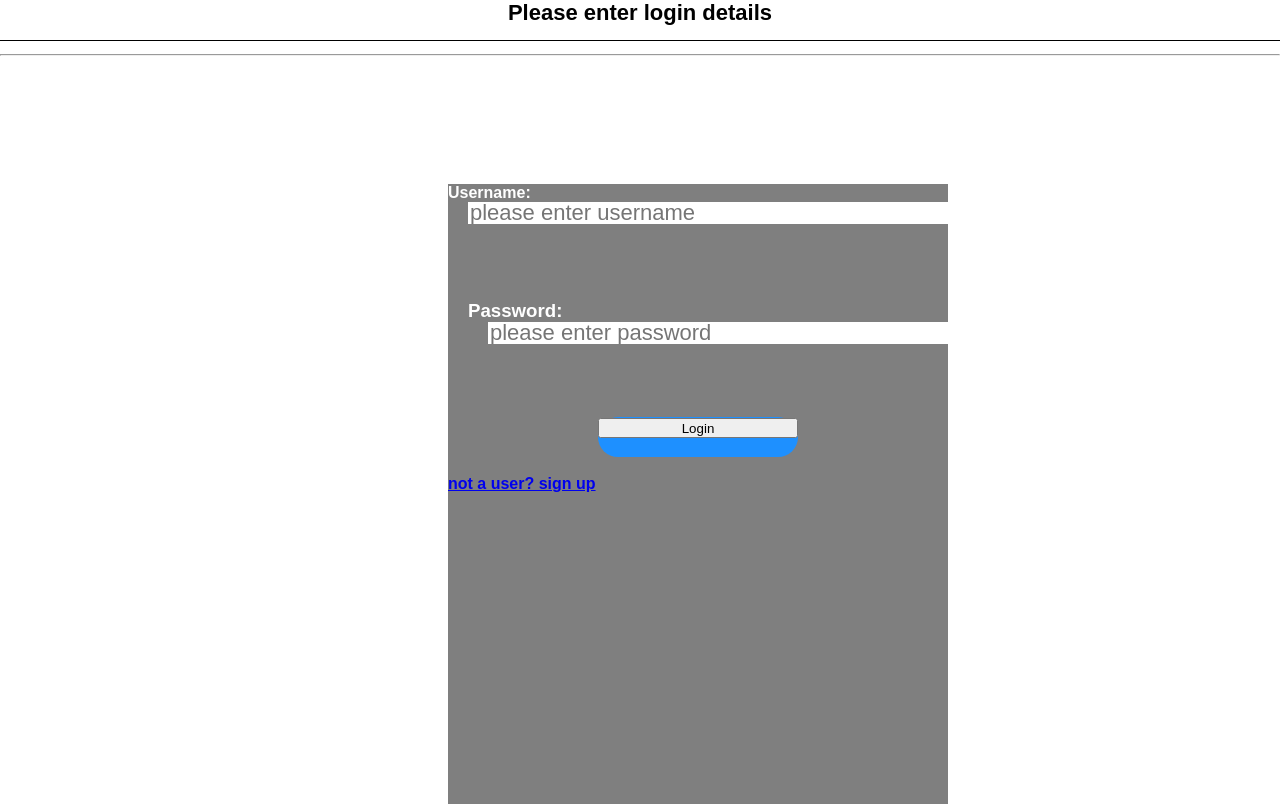
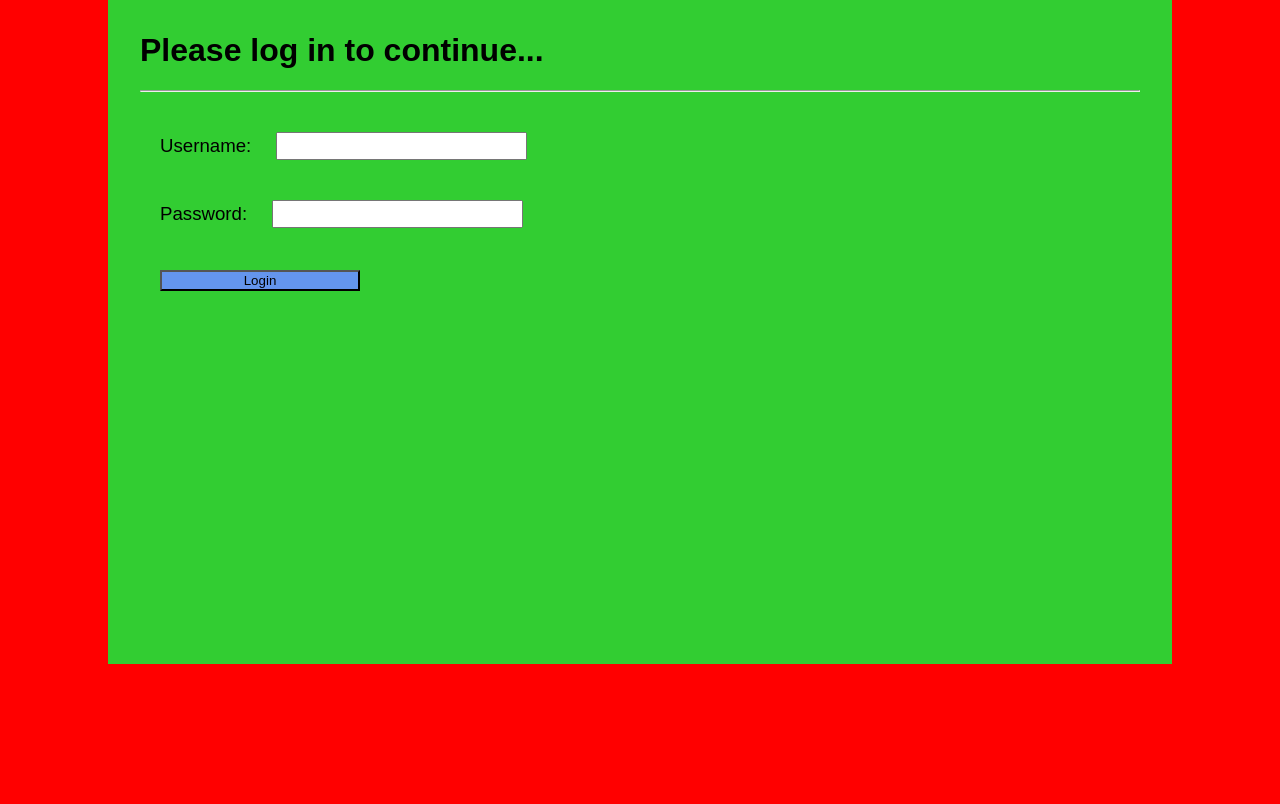
Before and after one commit to 89737/Coursework, a plain HTML site: page resources/client/login.html in a window 1280 px wide. Drawn offline with Linux system fonts and the light colour scheme.

Commit message:
things are maybe working????

```diff
--- a/resources/client/css/stylesheet.css
+++ b/resources/client/css/stylesheet.css
@@ -1,18 +1,3 @@
-
-body {
-    background-color: white; /* this sets the background colour to navy  */
-    margin: 10px;  /* this sets a margin to 0px so there will be no border  */
-    font-family: 'Arial', sans-serif;  /* this sets the font style to arial and serif */
-}
-
-#button {
-    width:200px;
-    font-size: 20px;
-    border: black;
-    height: 30px;
-
-}
-
 .loginDiv {
     font-size: 14pt;
     margin-top: 40px;
@@ -21,73 +6,31 @@ body {
 
 #username, #password {
     margin-left: 20px;
-    font-size: 22px;
-    border:none;
+    font-size: 14pt;
 }
 
-#LoginButton {
-
+#loginButton {
+    width: 200px;
+    background-color: cornflowerblue;
 }
 
-.LoginButton{
-    width: 200px;
+#loginButton:hover {
     background-color: dodgerblue;
-    border: none;
-    height:40px;
-    color: white;
-    border-radius: 20px;
-    font-size: 18px;
-    outline: none;
-    position:center;
-   margin-left:30%;
 }
-.LoginButton:hover {
-    background-color: limegreen;
+body {
+    background-color: red;
+    margin: 0;
+    font-family: 'Arial', serif;
 }
 
-
-h1{
-    margin:0;
-    padding:0 0 20px;
-    text-align: center;
-    font-size: 22px;
+h1 {
+    margin-top:0;
 }
 
-.LoginButton:hover{
-    cursor:pointer;
+#content {
     background-color: limegreen;
-    color:black;
+    width: 1000px;
+    margin: 0 auto;
+    min-height: 600px;
+    padding: 32px;
 }
-
-.loginDiv{
-    border:none;
-}
-.login-box input{
-    width:100%;
-    height:20px;
-}
-.login-box{
-    width:500px;
-    height:620px;
-    background: rgba(0,0,0,0.5);
-    color:white;
-    position: center;
-    margin-left: 35%;
-    margin-top: 10%;
-    box-sizing: border-box;
-    padding:0;
-    font-weight: bold;
-}
-body{
-    margin:0;
-    padding:0;
-    border-bottom: 1px solid black;
-    background:transparent;
-    outline:none;
-    height:40px;
-    font-size:16px;
-
-}
-#NewButton:hover{
-    color:red;
-}
--- a/resources/client/js/login.js
+++ b/resources/client/js/login.js
@@ -1,13 +1,4 @@
-/*function pageLoad() {
 
-    if(window.location.search === '?logout') {
-        document.getElementById('content').innerHTML = '<h1>Logging out, please wait...</h1>';
-        logout();
-    } else {
-        document.getElementById("loginButton").addEventListener("click", login);
-    }
-
-}  */
 function RunLoginpage(){
     login();
 }
@@ -37,7 +28,7 @@ function login() {
 }
 function logout() {
 
-    fetch("/user/logout", {method: 'post'}
+    fetch("/User/logout", {method: 'post'}
     ).then(response => response.json()
     ).then(responseData => {
         if (responseData.hasOwnProperty('error')) {
--- a/resources/client/login.html
+++ b/resources/client/login.html
@@ -7,32 +7,20 @@
     <script src="/client/js/login.js"></script>
 </head>
 <body onload="RunLoginpage()">
-<div class="content">
-    <h1>Please enter login details</h1>
+<div id="content">
+    <h1>Please log in to continue...</h1>
     <hr />
-    <form class="content">
-        <div class="login-box">
-        <div class="LoginDiv">
+    <form id="loginForm">
+        <div class="loginDiv">
             <label for="username">Username: </label>
-            <input type="text" name="username" id="username" placeholder="please enter username">
+            <input type="text" name="Username" id="username">
         </div>
-            <br>
-            <br>
         <div class="loginDiv">
             <label for="password">Password: </label>
-            <input type="password" name="password" id="password" placeholder="please enter password">
+            <input type="password" name="Password" id="password">
         </div>
-            <br>
-            <br>
-            <br>
-            <br>
-        <div class="LoginButton">
-            <input type="submit" value="Login" id="LoginButton">
-        </div>
-            <br>
-            <div id="NewButton">
-                <a href="Registry.html">not a user? sign up</a>
-            </div>
+        <div class="loginDiv">
+            <input type="submit" value="Login" id="loginButton">
         </div>
     </form>
 </div>
```
Also changed, not shown: resources/client/Edit.html (deleted, +0 -10 lines), resources/client/index.html (+12 -8 lines), resources/client/js/index.js (+13 -13 lines), resources/client/js/Edit.js (added), 4 other files.
